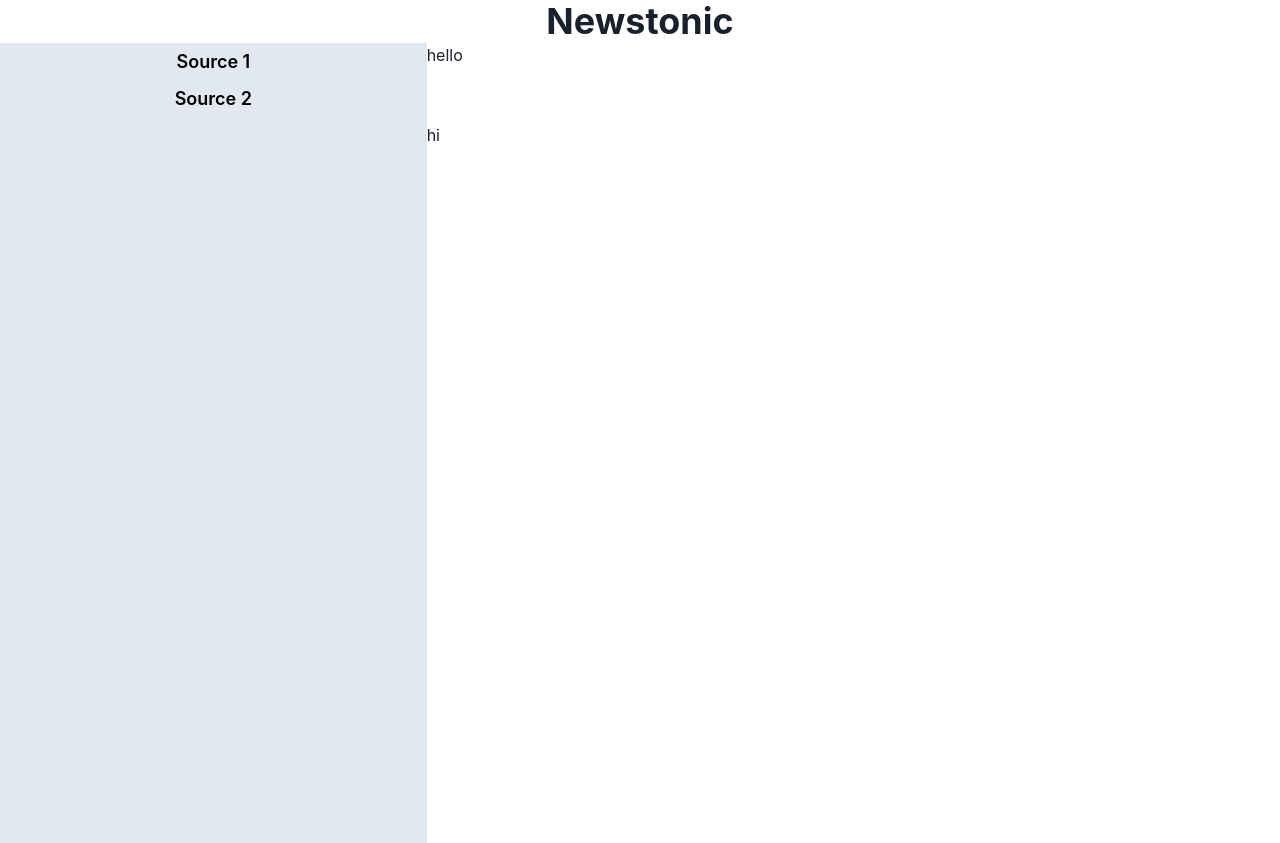
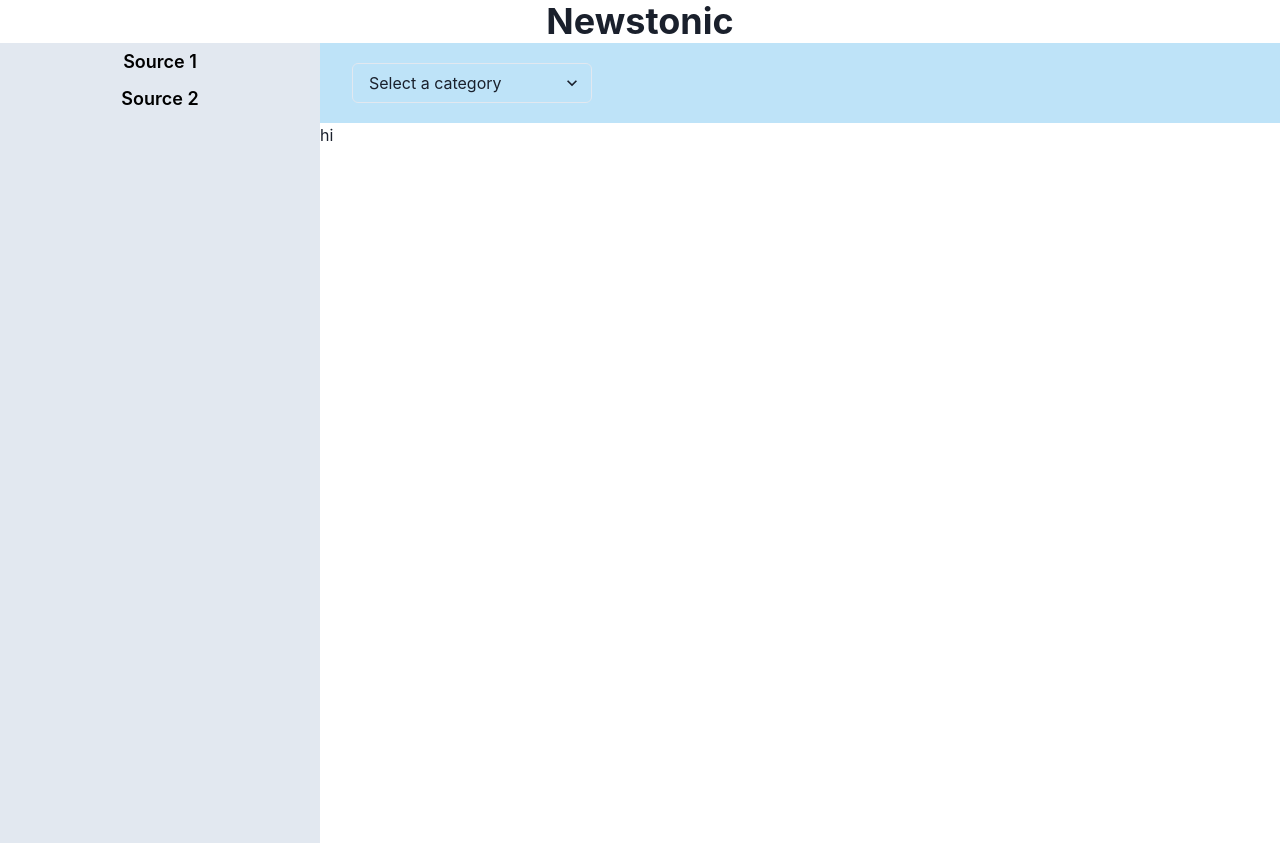
Before and after one commit to HarshHC/newstonic-news-research, a React (Create React App) app: page / in a window 1280 px wide. Built offline with nearby package versions, Linux system fonts and the light colour scheme.

Commit message:
Add Category component to News

```diff
--- a/src/App.jsx
+++ b/src/App.jsx
@@ -4,7 +4,7 @@ import { Header, Main } from './components/layout';
 
 function App() {
   return (
-    <Box w="100vw" h="100vh">
+    <Box w="100%" h="100vh">
       <Header text="Newstonic" />
       <Main />
     </Box>
--- a/src/components/category/Category.view.js
+++ b/src/components/category/Category.view.js
@@ -1,12 +1,13 @@
 import React from 'react';
-import { Flex, Select } from '@chakra-ui/react';
+import { Flex } from '@chakra-ui/react';
+import CategorySelect from './category-select';
 
 const CategoryView = () => (
-  <Flex>
-    <Select placeholder="Select a category" value="Select a category">
+  <Flex w="100%" h="100%" bg="blue.100" alignItems="center" px="2rem">
+    <CategorySelect>
       <option value="cat 1">cat 1</option>
       <option value="cat 2">cat 2</option>
-    </Select>
+    </CategorySelect>
   </Flex>
 );
 
--- /dev/null
+++ b/src/components/category/category-select/CategorySelect.view.js
@@ -0,0 +1,15 @@
+import React from 'react';
+import PropTypes from 'prop-types';
+import { Select } from '@chakra-ui/react';
+
+const CategoryView = ({ children }) => (
+  <Select placeholder="Select a category" value="Select a category" w="15rem">
+    {children}
+  </Select>
+);
+
+CategoryView.propTypes = {
+  children: PropTypes.element.isRequired,
+};
+
+export default CategoryView;
--- /dev/null
+++ b/src/components/category/category-select/index.js
@@ -0,0 +1,3 @@
+import CategorySelect from './CategorySelect.container';
+
+export default CategorySelect;
--- a/src/components/layout/main/Main.view.js
+++ b/src/components/layout/main/Main.view.js
@@ -4,7 +4,7 @@ import Sources from '../../sources';
 import News from '../../news';
 
 const MainView = () => (
-  <Grid w="100%" h="100%" templateColumns="1fr 2fr">
+  <Grid w="100%" h="100%" templateColumns="20rem 2fr">
     <Sources />
     <News />
   </Grid>
--- a/src/components/news/News.view.js
+++ b/src/components/news/News.view.js
@@ -1,9 +1,10 @@
 import React from 'react';
 import { Grid } from '@chakra-ui/react';
+import Category from '../category';
 
 const NewsView = () => (
-  <Grid templateRows="5rem 4fr" gap="0" h="100%">
-    <div>hello</div>
+  <Grid templateRows="5rem 4fr" gap="0" h="100%" w="100%">
+    <Category />
     <div>hi</div>
   </Grid>
 );
```
Also changed, not shown: src/components/category/category-select/CategorySelect.container.js (added, +11 -0 lines).
